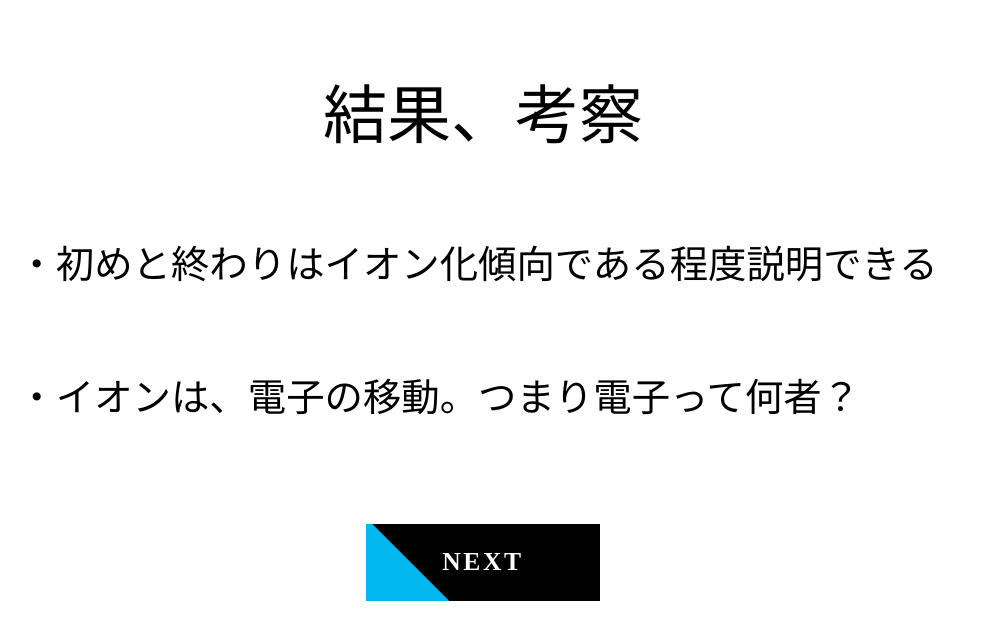
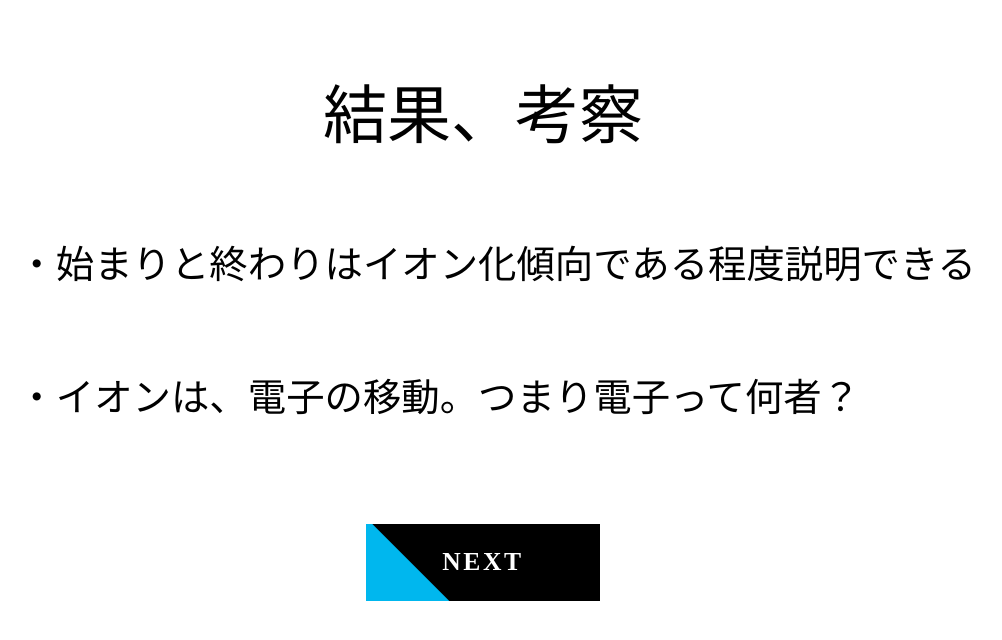
Before and after one commit to kisokun1939/slide0-3, a plain HTML site: page index.html in a window 1280 px wide. Shown: the whole page, without its empty margins (157-1159 px from the left). Drawn offline with Linux system fonts and the light colour scheme; a web font is replaced by a local one.

Commit message:
Update index.html

```diff
--- a/index.html
+++ b/index.html
@@ -12,7 +12,7 @@
 <div class="wf-sawarabimincho">
   <p id="title2"  style="text-align:center;">結果、考察</p>
   <div class="left">
-    <p id="content">・初めと終わりはイオン化傾向である程度説明できる</p>
+    <p id="content">・始まりと終わりはイオン化傾向である程度説明できる</p>
     <p id="content">・イオンは、電子の移動。つまり電子って何者？</p>
   </div>
 </div>
```
